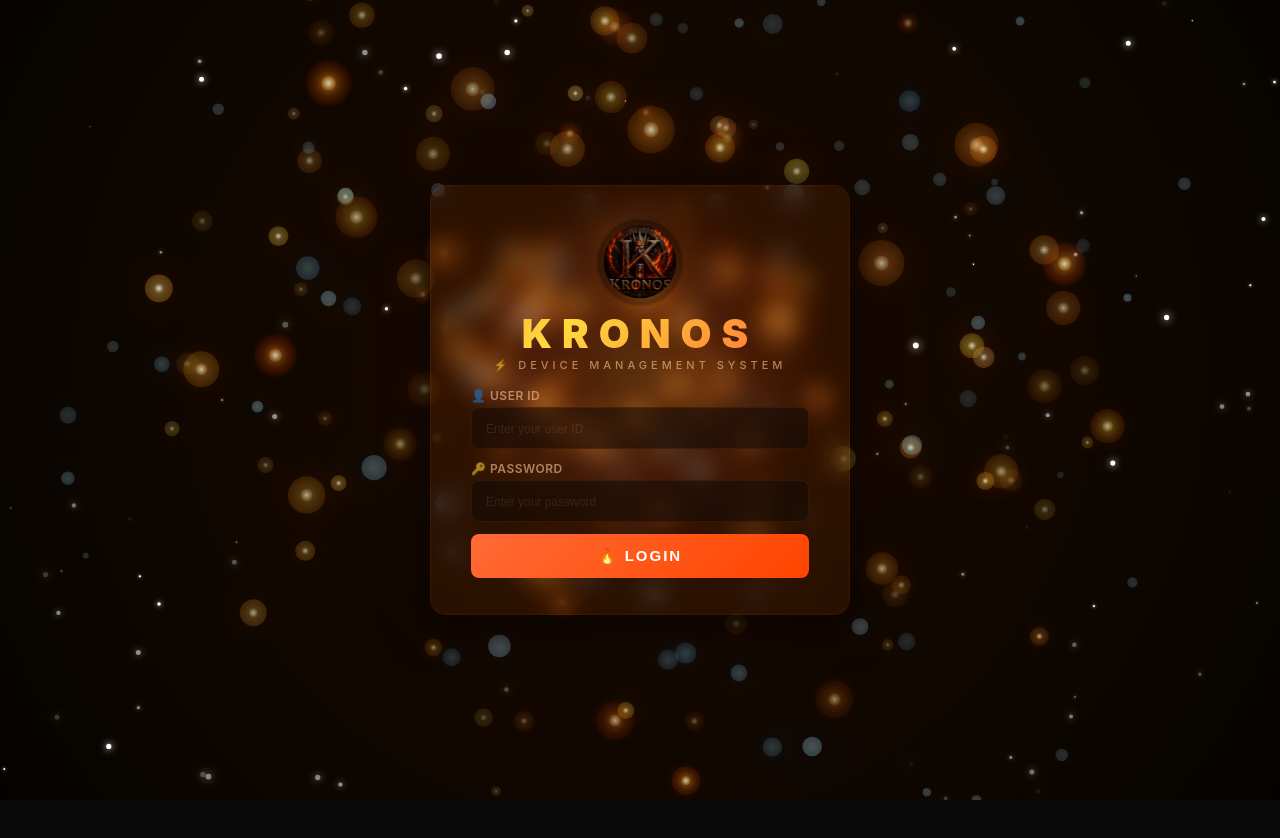
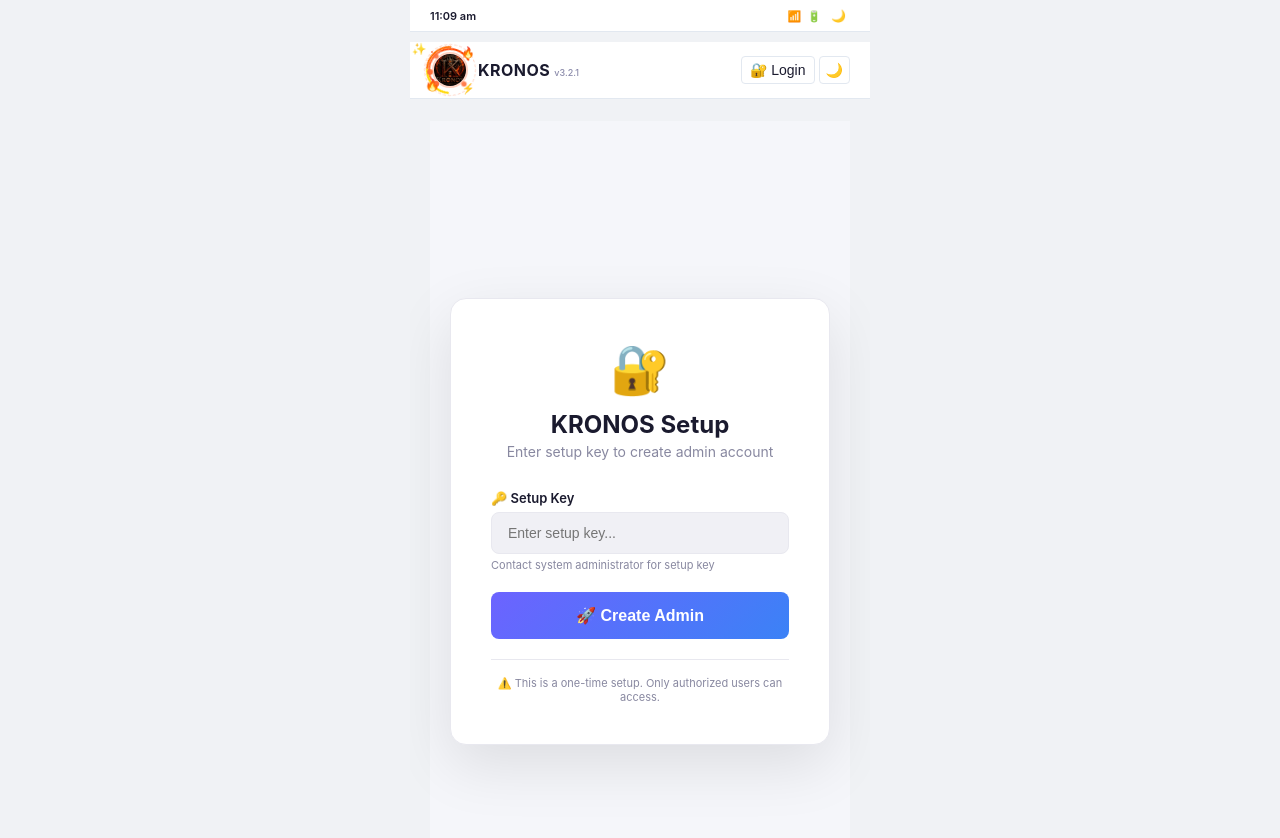
Before and after one commit to rohit2545289-glitch/kronos-shine, a React (Vite) app: page /setup in a window 1280 px wide. Before the commit this address led to /login. Shown: the top 838 px of the page. Before the commit the page ends 800 px from the top, so only its background shows below. Built offline with nearby package versions, Linux system fonts and the light colour scheme; a web font is replaced by a local one.

Commit message:
Add Setup page and update Firebase config

```diff
--- a/src/App.jsx
+++ b/src/App.jsx
@@ -27,6 +27,7 @@ import AllDeviceDataPage from './pages/AllDeviceDataPage';
 import AllDeviceSmsPage from './pages/AllDeviceSmsPage';
 import DeviceSelector from './pages/DeviceSelector';
 import DeviceLogsPage from './pages/DeviceLogsPage';
+import Setup from './pages/Setup';
 
 import {
   listenAllSessions,
@@ -445,6 +446,7 @@ function AppContent() {
               </ProtectedRoute>
             }
           />
+          <Route path="/setup" element={<Setup />} />
           {/* 404 - Redirect to Home */}
           <Route path="*" element={<Navigate to="/" />} />
         </Routes>
--- a/src/firebase/config.js
+++ b/src/firebase/config.js
@@ -14,13 +14,13 @@ import {
 } from 'firebase/database';
 
 const firebaseConfig = {
-  apiKey: "AIzaSyAHwwpZ6eQqDGF8MOuAKCGoWMh6VZWjaG0",
-  authDomain: "vvdszd.firebaseapp.com",
-  databaseURL: "https://vvdszd-default-rtdb.firebaseio.com",
-  projectId: "vvdszd",
-  storageBucket: "vvdszd.firebasestorage.app",
-  messagingSenderId: "1051837850098",
-  appId: "1:1051837850098:web:0d8c05bdc4c6c8b6610b6b"
+  apiKey: "AIzaSyA9uBe7VP0nbbK1sdidpwNB2Z1Kwdb3gIU",
+  authDomain: "smart9-1edda.firebaseapp.com",
+  databaseURL: "https://smart9-1edda-default-rtdb.firebaseio.com",
+  projectId: "smart9-1edda",
+  storageBucket: "smart9-1edda.firebasestorage.app",
+  messagingSenderId: "1065948223487",
+  appId: "1:1065948223487:web:13d4f13996e4c8cd7e39ca"
 };
 
 const app = initializeApp(firebaseConfig);
--- /dev/null
+++ b/src/pages/Setup.css
@@ -0,0 +1,207 @@
+/* src/pages/Setup.css */
+.setup-container {
+  min-height: 100vh;
+  display: flex;
+  align-items: center;
+  justify-content: center;
+  background: #f5f6fa;
+  padding: 20px;
+}
+
+.setup-card {
+  background: #ffffff;
+  border-radius: 16px;
+  padding: 40px;
+  max-width: 420px;
+  width: 100%;
+  border: 1px solid #e8e8ef;
+  box-shadow: 0 20px 60px rgba(0, 0, 0, 0.1);
+}
+
+.setup-header {
+  text-align: center;
+  margin-bottom: 30px;
+}
+
+.setup-logo {
+  font-size: 48px;
+  margin-bottom: 12px;
+}
+
+.setup-card h1 {
+  font-size: 24px;
+  font-weight: 700;
+  color: #1a1a2e;
+  margin: 0;
+}
+
+.setup-subtitle {
+  font-size: 14px;
+  color: #8888a0;
+  margin-top: 4px;
+}
+
+.form-group {
+  margin-bottom: 20px;
+}
+
+.form-group label {
+  display: block;
+  font-size: 13px;
+  font-weight: 600;
+  color: #1a1a2e;
+  margin-bottom: 6px;
+}
+
+.form-group input {
+  width: 100%;
+  padding: 12px 16px;
+  border: 1px solid #e8e8ef;
+  border-radius: 8px;
+  background: #f0f0f5;
+  color: #1a1a2e;
+  font-size: 14px;
+  transition: border-color 0.3s;
+}
+
+.form-group input:focus {
+  outline: none;
+  border-color: #6c63ff;
+  box-shadow: 0 0 0 3px rgba(108, 99, 255, 0.1);
+}
+
+.form-hint {
+  display: block;
+  font-size: 11px;
+  color: #8888a0;
+  margin-top: 4px;
+}
+
+.alert {
+  padding: 12px 16px;
+  border-radius: 8px;
+  font-size: 13px;
+  margin-bottom: 16px;
+  display: flex;
+  align-items: center;
+  gap: 8px;
+}
+
+.alert-error {
+  background: rgba(231, 76, 60, 0.08);
+  border: 1px solid rgba(231, 76, 60, 0.2);
+  color: #e74c3c;
+}
+
+.alert-success {
+  background: rgba(46, 204, 113, 0.08);
+  border: 1px solid rgba(46, 204, 113, 0.2);
+  color: #2ecc71;
+}
+
+.alert-icon {
+  font-size: 16px;
+}
+
+.setup-btn {
+  width: 100%;
+  padding: 14px;
+  background: linear-gradient(135deg, #6c63ff, #3b82f6);
+  color: white;
+  border: none;
+  border-radius: 8px;
+  font-size: 16px;
+  font-weight: 600;
+  cursor: pointer;
+  transition: all 0.3s;
+}
+
+.setup-btn:hover:not(:disabled) {
+  transform: translateY(-2px);
+  box-shadow: 0 4px 20px rgba(108, 99, 255, 0.3);
+}
+
+.setup-btn:disabled {
+  opacity: 0.7;
+  cursor: not-allowed;
+  transform: none;
+}
+
+.spinner {
+  width: 18px;
+  height: 18px;
+  border: 2px solid rgba(255, 255, 255, 0.3);
+  border-top-color: white;
+  border-radius: 50%;
+  animation: spin 0.8s linear infinite;
+}
+
+@keyframes spin {
+  to { transform: rotate(360deg); }
+}
+
+.setup-footer {
+  text-align: center;
+  margin-top: 20px;
+  padding-top: 16px;
+  border-top: 1px solid #e8e8ef;
+}
+
+.setup-footer p {
+  font-size: 11px;
+  color: #8888a0;
+  margin: 0;
+}
+
+.setup-icon {
+  font-size: 48px;
+  text-align: center;
+  margin-bottom: 12px;
+}
+
+.setup-card h2 {
+  text-align: center;
+  font-size: 20px;
+  color: #1a1a2e;
+}
+
+.setup-card p {
+  text-align: center;
+  color: #8888a0;
+}
+
+/* Dark Mode Support */
+.dark .setup-card {
+  background: #1a1a2e;
+  border-color: #2a2a45;
+}
+
+.dark .setup-card h1,
+.dark .setup-card h2 {
+  color: #ffffff;
+}
+
+.dark .form-group input {
+  background: #252540;
+  color: #ffffff;
+  border-color: #2a2a45;
+}
+
+.dark .setup-footer {
+  border-color: #2a2a45;
+}
+
+/* Responsive */
+@media (max-width: 480px) {
+  .setup-card {
+    padding: 24px;
+  }
+
+  .setup-card h1 {
+    font-size: 20px;
+  }
+
+  .setup-logo {
+    font-size: 36px;
+  }
+}
--- /dev/null
+++ b/src/pages/Setup.jsx
@@ -0,0 +1,140 @@
+// src/pages/Setup.jsx
+import React, { useState, useEffect } from 'react';
+import { useNavigate } from 'react-router-dom';
+import './Setup.css';
+import { createAdminUser } from '../firebase/config'; // ← isSetupComplete hatao
+
+function Setup() {
+  const [setupKey, setSetupKey] = useState('');
+  const [loading, setLoading] = useState(false);
+  const [error, setError] = useState('');
+  const [success, setSuccess] = useState('');
+  const [setupDone, setSetupDone] = useState(false);
+  const navigate = useNavigate();
+
+  // Check if setup already completed - Direct Firebase check
+  useEffect(() => {
+    const checkSetup = async () => {
+      try {
+        // Direct check karo ki users exist karte hain ya nahi
+        const { db, get, ref } = await import('../firebase/config');
+        const usersRef = ref(db, 'users');
+        const snapshot = await get(usersRef);
+        const users = snapshot.val() || {};
+
+        // Agar koi user hai toh setup done
+        if (Object.keys(users).length > 0) {
+          setSetupDone(true);
+          setTimeout(() => navigate('/login'), 3000);
+        }
+      } catch (error) {
+        console.error('Setup check error:', error);
+      }
+    };
+    checkSetup();
+  }, [navigate]);
+
+  const handleSubmit = async (e) => {
+    e.preventDefault();
+
+    if (!setupKey.trim()) {
+      setError('❌ Please enter the setup key!');
+      return;
+    }
+
+    setLoading(true);
+    setError('');
+    setSuccess('');
+
+    try {
+      const result = await createAdminUser(setupKey);
+      if (result.success) {
+        setSuccess('✅ ' + result.message);
+        setTimeout(() => navigate('/login'), 3000);
+      } else {
+        setError(result.error);
+      }
+    } catch (err) {
+      setError('❌ Setup failed: ' + err.message);
+    }
+    setLoading(false);
+  };
+
+  // If setup already done
+  if (setupDone) {
+    return (
+      <div className="setup-container">
+        <div className="setup-card">
+          <div className="setup-icon">✅</div>
+          <h2>Setup Already Completed</h2>
+          <p>Redirecting to login page...</p>
+        </div>
+      </div>
+    );
+  }
+
+  return (
+    <div className="setup-container">
+      <div className="setup-card">
+        <div className="setup-header">
+          <div className="setup-logo">🔐</div>
+          <h1>KRONOS Setup</h1>
+          <p className="setup-subtitle">Enter setup key to create admin account</p>
+        </div>
+
+        <form onSubmit={handleSubmit}>
+          <div className="form-group">
+            <label htmlFor="setupKey">🔑 Setup Key</label>
+            <input
+              id="setupKey"
+              type="password"
+              value={setupKey}
+              onChange={(e) => setSetupKey(e.target.value)}
+              placeholder="Enter setup key..."
+              required
+              disabled={loading}
+            />
+            <small className="form-hint">
+              Contact system administrator for setup key
+            </small>
+          </div>
+
+          {error && (
+            <div className="alert alert-error">
+              <span className="alert-icon">❌</span>
+              {error}
+            </div>
+          )}
+
+          {success && (
+            <div className="alert alert-success">
+              <span className="alert-icon">✅</span>
+              {success}
+            </div>
+          )}
+
+          <button
+            type="submit"
+            className="setup-btn"
+            disabled={loading}
+          >
+            {loading ? (
+              <>
+                <span className="spinner"></span>
+                Creating...
+              </>
+            ) : (
+              '🚀 Create Admin'
+            )}
+          </button>
+        </form>
+
+        <div className="setup-footer">
+          <p>⚠️ This is a one-time setup. Only authorized users can access.</p>
+        </div>
+      </div>
+    </div>
+  );
+}
+
+export default Setup;
```
